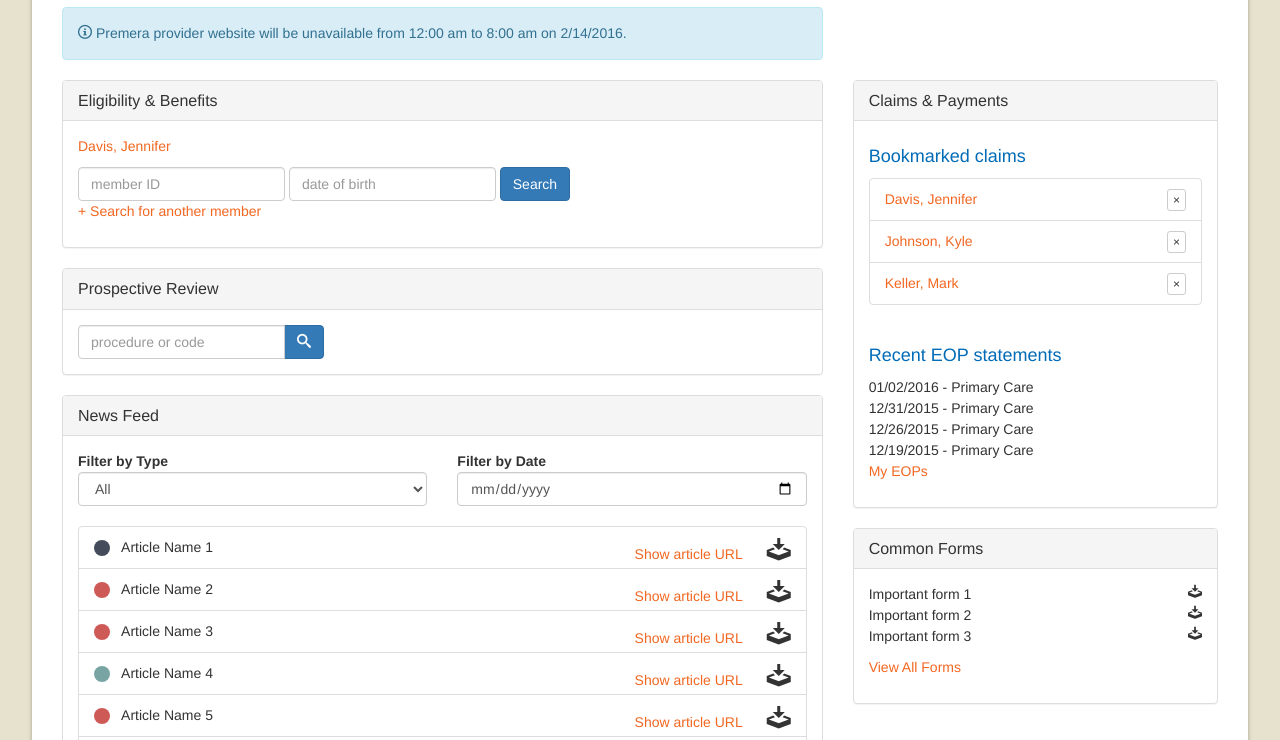
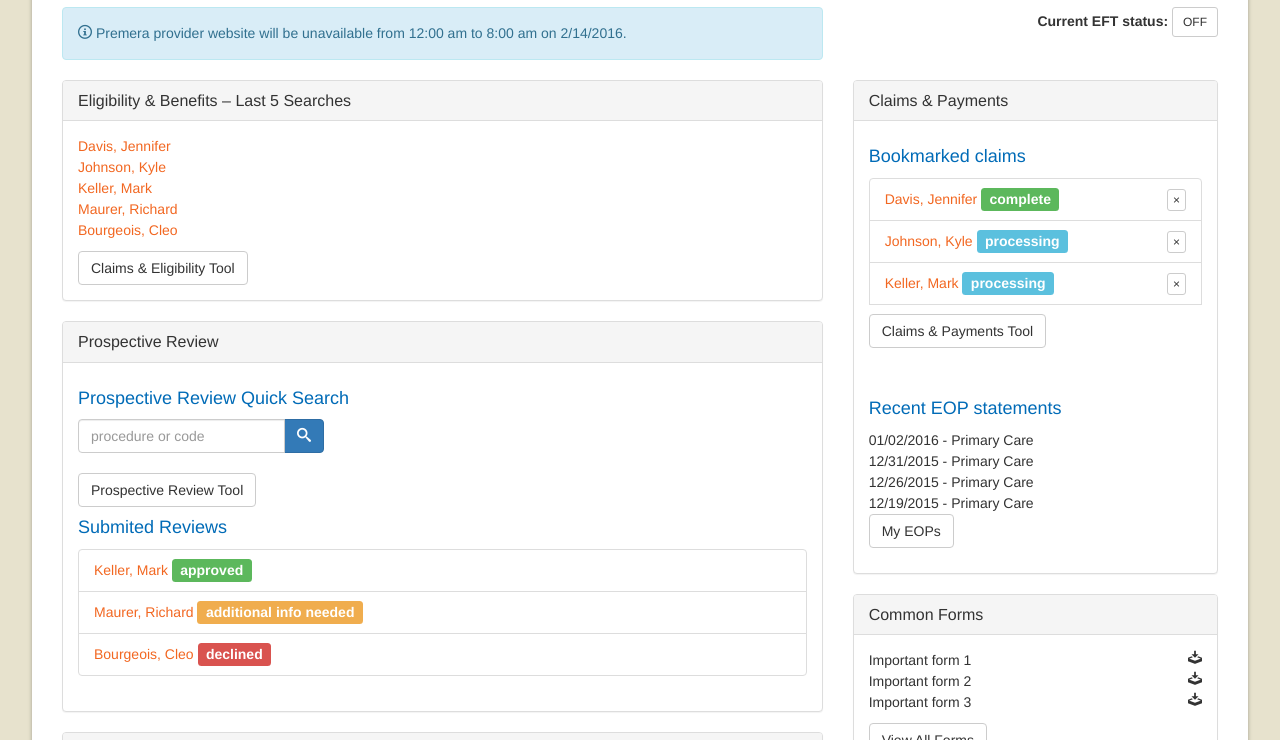
Before and after one commit to nklunder/pbc-provider-portal, a plain HTML site: page index.html in a window 1280 px wide. Shown: the part 206-946 px from the top of the page. Drawn offline with nearby package versions, Linux system fonts and the light colour scheme; files whose address does not match are found by name; a web font is replaced by a local one.

Commit message:
some layout changes

```diff
--- a/index.html
+++ b/index.html
@@ -109,6 +109,9 @@
             <span class="icon-info"></span> Premera provider website will be unavailable from 12:00 am to 8:00 am on 2/14/2016.
           </div>
         </div>
+        <div class="col-sm-4">
+          <p class="text-right"><strong>Current EFT status: </strong><a href="#" class="btn btn-default btn-sm">OFF</a></p>
+        </div>
       </div>
 
       <div class="row">
@@ -116,18 +119,17 @@
 
           <div class="panel panel-default">
             <div class="panel-heading">
-              <h3 class="panel-title">Eligibility &amp; Benefits</h3>
+              <h3 class="panel-title">Eligibility &amp; Benefits &ndash; Last 5 Searches</h3>
             </div>
             <div class="panel-body">
               <ul class="list-unstyled">
                 <li><a href="#">Davis, Jennifer</a></li>
+                <li><a href="#">Johnson, Kyle</a></li>
+                <li><a href="#">Keller, Mark</a></li>
+                <li><a href="#">Maurer, Richard</a></li>
+                <li><a href="#">Bourgeois, Cleo</a></li>
               </ul>
-              <form action="" class="form-inline">
-                <input type="text" class="form-control" placeholder="member ID">
-                <input type="text" class="form-control" placeholder="date of birth">
-                <button type="submit" class="btn btn-primary">Search</button>
-              </form>
-              <p><a href="#">&plus; Search for another member</a></p>
+              <a href="" class="btn btn-default">Claims &amp; Eligibility Tool</a>
             </div>
           </div>
           <div class="panel panel-default">
@@ -135,7 +137,8 @@
               <h3 class="panel-title">Prospective Review</h3>
             </div>
             <div class="panel-body">
-              <form class="form-inline" id="prospective-review-form">
+              <h4>Prospective Review Quick Search</h4>
+              <form class="form-inline padding-bottom" id="prospective-review-form">
                 <div class="input-group">
                   <input type="text" class="form-control" name="prospectiveSearchInput" placeholder="procedure or code">
                   <div class="input-group-btn">
@@ -143,9 +146,16 @@
                   </div>
                 </div>
               </form>
-
+              <a href="" class="btn btn-default">Prospective Review Tool</a>
               <div class="table-responsive" id="prospective-search-results">
               </div>
+
+              <h4>Submited Reviews</h4>
+              <ul class="list-group">
+                <li class="list-group-item"><a href="#">Keller, Mark</a> <span class="label label-success">approved</span></li>
+                <li class="list-group-item"><a href="#">Maurer, Richard</a> <span class="label label-warning">additional info needed</span></li>
+                <li class="list-group-item"><a href="#">Bourgeois, Cleo</a> <span class="label label-danger">declined</span></li>
+              </ul>
             </div>
           </div>
 
@@ -211,62 +221,7 @@
               </ul>
             </div>
           </div>
-        </div>
-        <div class="col-sm-4">
 
-          <div class="panel panel-default">
-            <div class="panel-heading">
-             <h3 class="panel-title">Claims &amp; Payments</h3>
-           </div>
-            <div class="panel-body">
-              <h4>Bookmarked claims</h4>
-              <ul class="list-group padding-bottom">
-                <li class="list-group-item"><a href="">Davis, Jennifer</a><button class="btn btn-default btn-xs pull-right">&times;</button></li>
-                <li class="list-group-item"><a href="">Johnson, Kyle</a><button class="btn btn-default btn-xs pull-right">&times;</button></li>
-                <li class="list-group-item"><a href="">Keller, Mark</a><button class="btn btn-default btn-xs pull-right">&times;</button></li>
-              </ul>
-
-              <h4>Recent EOP statements</h4>
-              <ul class="unstyled">
-                <li>01/02/2016 - Primary Care</li>
-                <li>12/31/2015 - Primary Care</li>
-                <li>12/26/2015 - Primary Care</li>
-                <li>12/19/2015 - Primary Care</li>
-                <li><a href="">My EOPs</a></li>
-              </ul>
-            </div>
-          </div>
-
-          <div class="panel panel-default">
-            <div class="panel-heading">
-              <h3 class="panel-title">Common Forms</h3>
-            </div>
-            <div class="panel-body">
-              <ul class="list-unstyled">
-                <li>Important form 1 <span class="pull-right icon icon-download"></span></li>
-                <li>Important form 2 <span class="pull-right icon icon-download"></span></li>
-                <li>Important form 3 <span class="pull-right icon icon-download"></span></li>
-              </ul>
-              <p><a fref="">View All Forms</a></p>
-            </div>
-          </div>
-
-        </div>
-      </div>
-
-
-
-
-      <div class="row">
-        <div class="col-xs-12">
-
-
-
-        </div>
-      </div>
-
-      <div class="row">
-        <div class="col-sm-8"> <!-- TOOLS PANEL -->
           <div class="panel panel-default">
             <div class="panel-heading">
               <h3 class="panel-title">tools</h3>
@@ -316,8 +271,49 @@
               </div>
             </div>
           </div>
+
         </div>
-        <div class="col-sm-4"> <!-- EMAIL MANAGEMENT PANEL -->
+        <div class="col-sm-4">
+
+          <div class="panel panel-default">
+            <div class="panel-heading">
+             <h3 class="panel-title">Claims &amp; Payments</h3>
+           </div>
+            <div class="panel-body">
+              <h4>Bookmarked claims</h4>
+              <ul class="list-group padding-bottom">
+                <li class="list-group-item"><a href="">Davis, Jennifer</a> <span class="label label-success">complete</span><button class="btn btn-default btn-xs pull-right">&times;</button></li>
+                <li class="list-group-item"><a href="">Johnson, Kyle</a> <span class="label label-info">processing</span><button class="btn btn-default btn-xs pull-right">&times;</button></li>
+                <li class="list-group-item"><a href="">Keller, Mark</a> <span class="label label-info">processing</span><button class="btn btn-default btn-xs pull-right">&times;</button></li>
+                <p><a class="btn btn-default" href="#">Claims & Payments Tool</a></p>
+              </ul>
+
+
+              <h4>Recent EOP statements</h4>
+              <ul class="unstyled">
+                <li>01/02/2016 - Primary Care</li>
+                <li>12/31/2015 - Primary Care</li>
+                <li>12/26/2015 - Primary Care</li>
+                <li>12/19/2015 - Primary Care</li>
+                <li><a class="btn btn-default" href="#">My EOPs</a></li>
+              </ul>
+            </div>
+          </div>
+
+          <div class="panel panel-default">
+            <div class="panel-heading">
+              <h3 class="panel-title">Common Forms</h3>
+            </div>
+            <div class="panel-body">
+              <ul class="list-unstyled">
+                <li>Important form 1 <span class="pull-right icon icon-download"></span></li>
+                <li>Important form 2 <span class="pull-right icon icon-download"></span></li>
+                <li>Important form 3 <span class="pull-right icon icon-download"></span></li>
+              </ul>
+              <p><a class="btn btn-default" href="#">View All Forms</a></p>
+            </div>
+          </div>
+
           <div class="panel panel-default">
             <div class="panel-body">
               <h4>Keep up with the latest Premera news</h4>
@@ -325,6 +321,15 @@
               <a href="#" class="btn btn-block btn-primary">Manage Email Subscriptions</a>
             </div>
           </div>
+        </div>
+      </div>
+
+      <div class="row">
+        <div class="col-sm-8"> <!-- TOOLS PANEL -->
+
+        </div>
+        <div class="col-sm-4"> <!-- EMAIL MANAGEMENT PANEL -->
+
         </div>
       </div>
     </div>
--- a/js/app.js
+++ b/js/app.js
@@ -42,7 +42,7 @@
       tableClone.querySelector('tbody').appendChild(rowClone);
     });
 
-    container.innerHTML = "";
+    container.innerHTML = '';
     container.appendChild(tableClone);
 
     $('[data-toggle="popover"]').popover();
```
